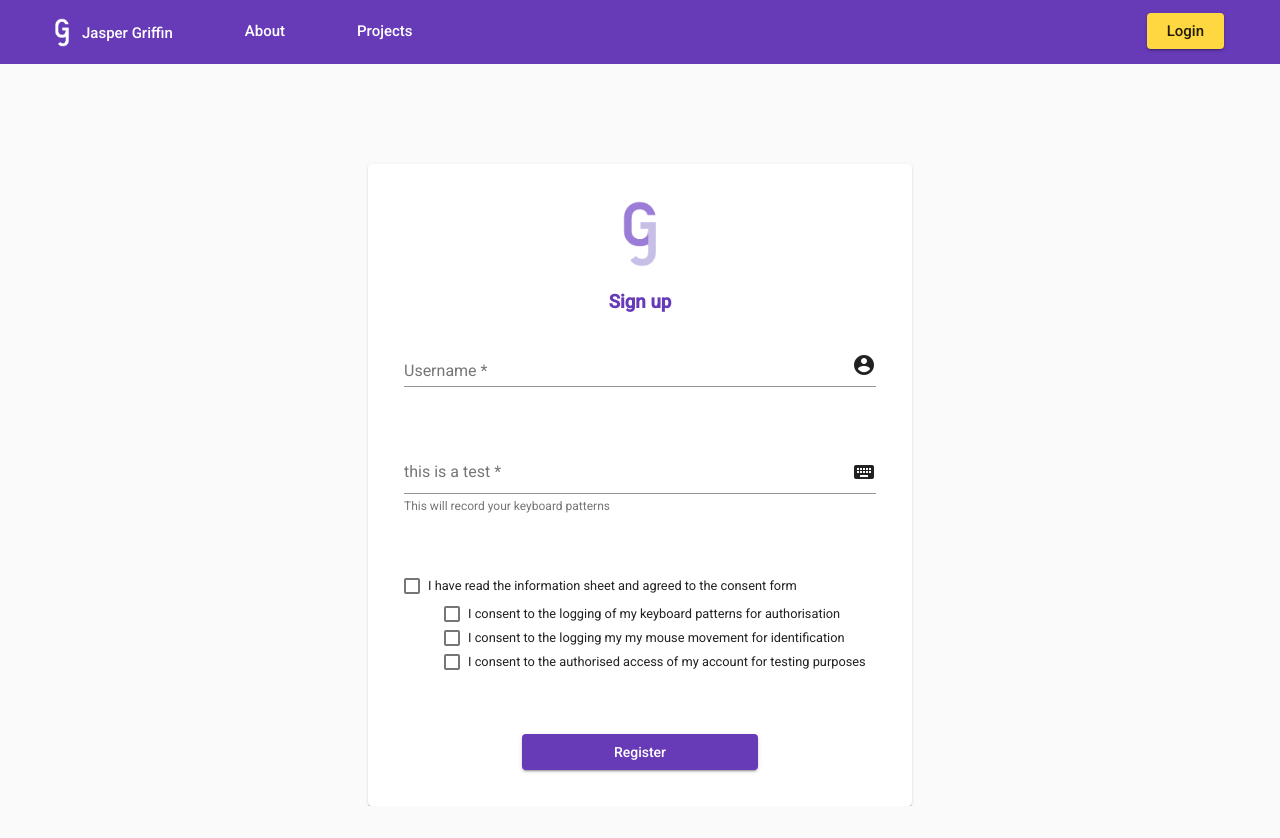
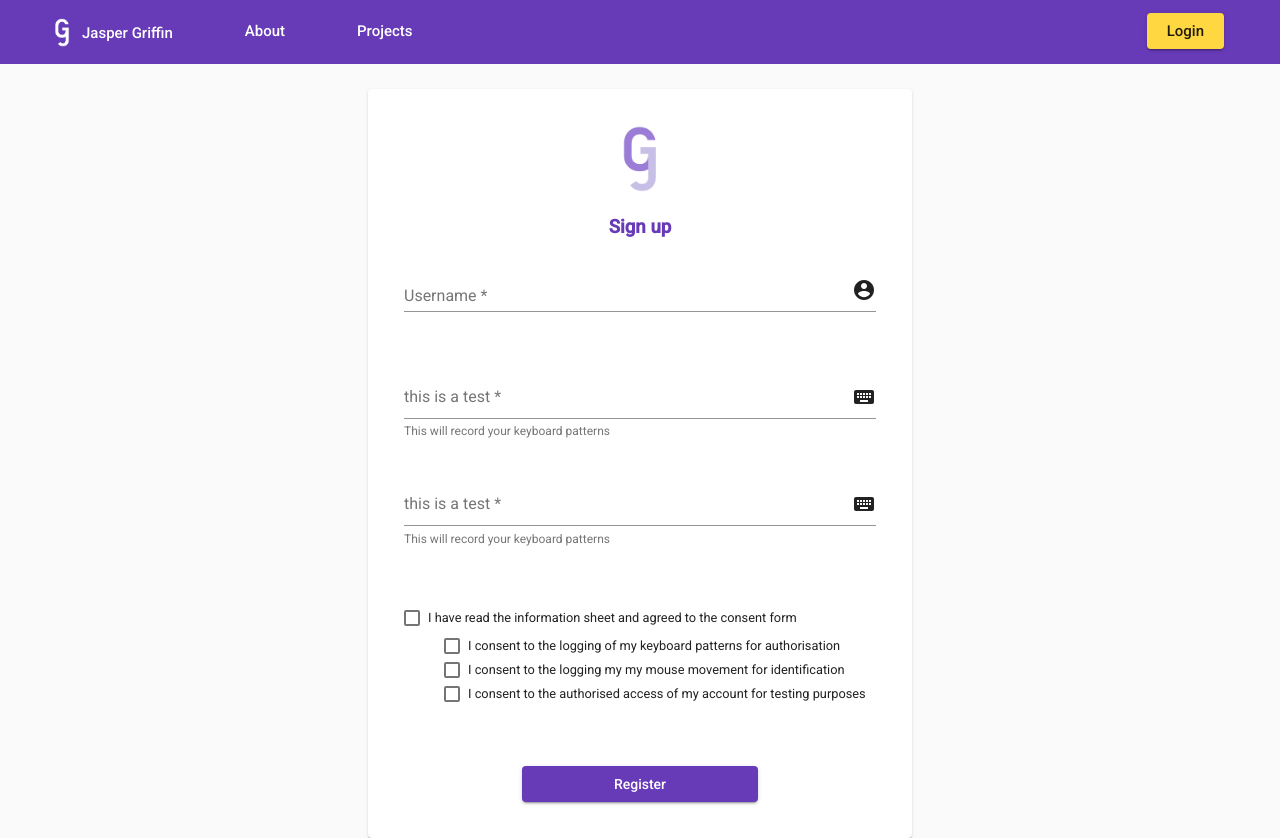
Before and after one commit to JasperGriffin/biometric-authentication-dissertation, an Angular app: page /register in a window 1280 px wide. Before the commit the page ends 806 px from the top, so only its background shows below. Built offline with nearby package versions, Linux system fonts and the light colour scheme.

Commit message:
Updated register's backend to support multiple sentences

```diff
--- a/src/app/components/public/register/register.component.css
+++ b/src/app/components/public/register/register.component.css
@@ -1,5 +1,10 @@
 @import url('../login/login.component.css');
 
+
+  .card-container {
+
+    margin-top: 25px;
+  }
   .checkbox-error {
 
     display: flex;
--- a/src/app/components/public/register/register.component.html
+++ b/src/app/components/public/register/register.component.html
@@ -28,7 +28,7 @@
             </mat-form-field>
         </p>
         <p>
-            <mat-form-field appearance="legacy" [formGroup]="userForm">
+            <mat-form-field appearance="legacy" [formGroup]="userForm" id="0">
             <mat-label>this is a test</mat-label>
             <input matInput placeholder="Sentence" formControlName="sentence" type="text"
             (keyup)="onKeyUp($event)" (keydown)="onKeyDown($event)" (keypress)="onKeyPress($event)" (input)="validateInput($event)" required>
@@ -44,6 +44,21 @@
             <mat-error *ngIf="this.anotherValid === false" class="checkbox-error">Typo detected, click the keyboard icon to restart</mat-error>
 
         </p>
+        <p>
+            <mat-form-field appearance="legacy" [formGroup]="userForm" id="1">
+            <mat-label>this is a test</mat-label>
+            <input matInput placeholder="Sentence" formControlName="sentence" type="text"
+            (keyup)="onKeyUp($event)" (keydown)="onKeyDown($event)" (keypress)="onKeyPress($event)" (input)="validateInput($event)" required>
+
+            <button mat-icon-button matSuffix class="keyboard-icon" (click)="clearValue()">
+                  <mat-icon>keyboard</mat-icon>
+            </button>
+            <mat-hint>This will record your keyboard patterns</mat-hint>
+
+            <mat-error *ngIf="sentence?.errors?.required">This field is required</mat-error>
+            <mat-error *ngIf="sentence?.errors?.pattern">Sentence does not match above</mat-error>
+            </mat-form-field>
+        </p>
 
 
         <app-checkbox (update)="checkComplete($event)"></app-checkbox>
--- a/src/app/components/public/register/register.component.ts
+++ b/src/app/components/public/register/register.component.ts
@@ -105,9 +105,10 @@ export class RegisterComponent implements OnInit {
     if (this.onSubmitValidate()) {
 
       const userTemplate = this.keylogger.getUser();
+      console.log(userTemplate);
 
-      const user = this.parser.getUser(userTemplate);
-      this.auth.register(user);
+      //const user = this.parser.getUser(userTemplate);
+      //this.auth.register(user);
 
       //make this asymc or subscirbe to auth.register and on success, navgiate
       this.router.navigate(['/', 'login'], {queryParams: { registered: 'true'}})
--- a/src/app/components/public/users/user-template.ts
+++ b/src/app/components/public/users/user-template.ts
@@ -1,7 +1,29 @@
-export class UserTemplate {
+export var UserTemplate = {
+    username: '',
+    mousemove: 0,
+    sentence: [
+        {
+            keyups: new Array(),
+            keypresses: new Array(),
+            keydowns: new Array()
+        },
+        {
+            keyups: new Array(),
+            keypresses: new Array(),
+            keydowns: new Array()
+        },
+        {
+            keyups: new Array(),
+            keypresses: new Array(),
+            keydowns: new Array()
+        }
+    ]
+}
+
+/*export class UserTemplate {
     'username': string = '';
     'keyups' : number[] = [];
     'keypresses' : string[] = [];
     'keydowns' : number[] = [];
     'mousemove' : number = 0;
-}
+}*/
--- a/src/app/services/keylogger.service.ts
+++ b/src/app/services/keylogger.service.ts
@@ -4,13 +4,19 @@ import { UserTemplate } from '../components/public/users/user-template';
 @Injectable({
   providedIn: 'root'
 })
+
+
 export class KeyloggerService {
 
-  private user: UserTemplate;
+  //private user: UserTemplate[] = [];
+  private user;
   private mousemove: number = 0;
 
+
   constructor() {
-    this.user = new UserTemplate();
+    this.user = UserTemplate;
+
+    //this.user = new UserTemplate[];
   }
 
   getUser() {
@@ -24,22 +30,27 @@ export class KeyloggerService {
 
   onKeyUp(event: any) {
     if (event.key !== 'Tab') {
-      this.user.keyups.push(event.timeStamp);
-      console.log("keyups: " + this.user.keyups.toString());
+
+      const num = event.path[4].id;
+      this.user.sentence[num].keyups.push(event.timeStamp);
+      console.log("keyups: " + this.user.sentence[num].keyups.toString());
+
     }
   }
 
   onKeyDown(event: any) {
     if (event.key !== 'Tab') {
-      this.user.keydowns.push(event.timeStamp);
-      console.log("keydowns: " + this.user.keydowns.toString());
+      const num = event.path[4].id;
+      this.user.sentence[num].keydowns.push(event.timeStamp);
+      console.log("keydowns: " + this.user.sentence[num].keydowns.toString());
     }
   }
 
   /*Keypresser doesn't record delete, space, etc*/
   onKeyPress(event: any) {
-    this.user.keypresses.push(event.key);
-    console.log("keypresses: " + this.user.keypresses.toString());
+    const num = event.path[4].id;
+    this.user.sentence[num].keypresses.push(event.key);
+    console.log("keypresses: " + this.user.sentence[num].keypresses.toString());
   }
 
   onMouseMove(event: any) {
@@ -47,10 +58,10 @@ export class KeyloggerService {
   }
 
   reset() {
-    this.user.username = '';
+    /*this.user.username = '';
     this.user.keydowns = [];
     this.user.keyups = [];
     this.user.keypresses = [];
-    this.user.mousemove = 0;
+    this.user.mousemove = 0;*/
   }
 }
```
